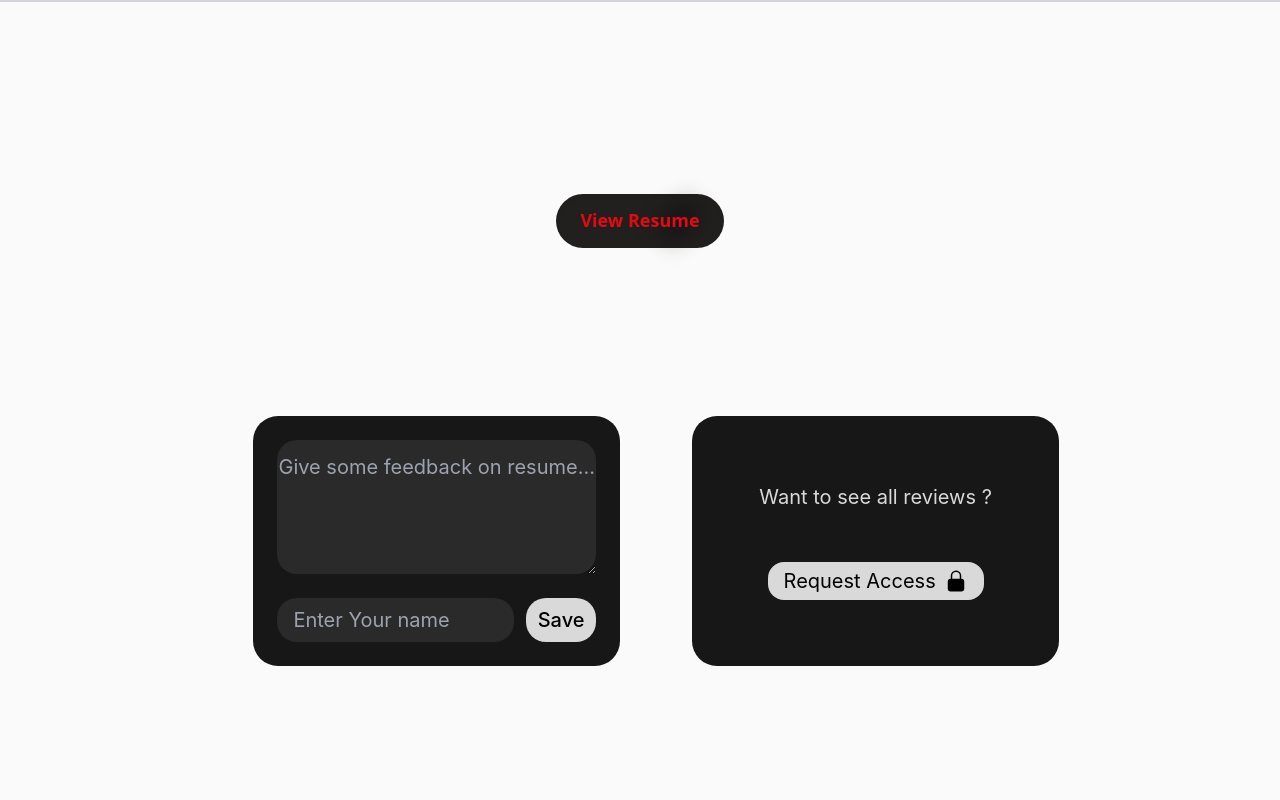
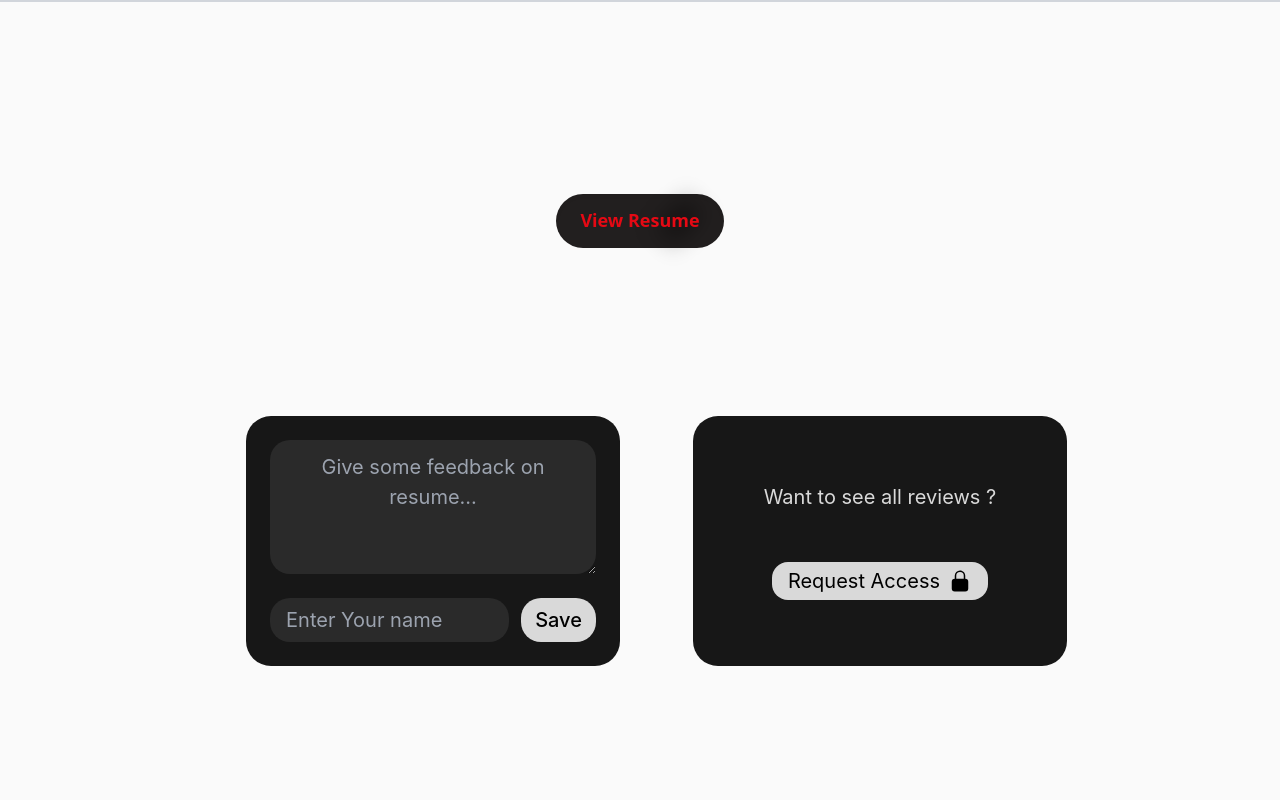
Before and after one commit to RohanNikumbh27/rohan-nikumbh, a SvelteKit app: page /resume in a window 1280 px wide. Shown: the top 800 px of the page. Built offline with nearby package versions, Linux system fonts and the light colour scheme.

Commit message:
resume page improved, and drive resume link

```diff
--- a/src/routes/resume/+page.svelte
+++ b/src/routes/resume/+page.svelte
@@ -2,8 +2,7 @@
   import Button from "$lib/components/form/Button.svelte";
   import { userCurrency } from "$lib/store/userStore"
   import toast, { Toaster } from "svelte-french-toast";
-  let resumeLink =
-    "https://easyplacements.s3.ap-south-1.amazonaws.com/VIIT/VI-TPO/Student_Documents/22220070/vc8pdbrt64pdf?X-Amz-Algorithm=AWS4-HMAC-SHA256&X-Amz-Date=20241020T170734Z&X-Amz-SignedHeaders=host&X-Amz-Expires=86399&X-Amz-Credential=AKIASPWL33DPWNHGBZ7S%2F20241020%2Fap-south-1%2Fs3%2Faws4_request&X-Amz-Signature=119da33bf8078a4d8a191107589d0a640243ad981fc9c84636630e0a4668e382"
+  let resumeLink = "https://drive.google.com/file/d/14ZERfVAFdYRxAyox7wQHorNyYzQhPsgp/view"
   let position = {style:"color:#fdfdfd; font-weight:bold; padding: 16px; background:black; border-radius:30px"};
   let reqStatus = "notSent";
   let disableReqSend = false;
@@ -41,36 +40,13 @@
   // };
 
   const sendReqFn = async () => {
-  //   if (navigator.geolocation) {
-  //     navigator.geolocation.getCurrentPosition(
-  //       (position) => {
-  //           if($userCurrency.name == ""){
-  //               let { latitude, longitude } = position?.coords;
     reqStatus = "sending";
-
-  //               const promise = getUsersCurrentAddress(latitude, longitude);
-  //               promise.then((val)=>{
-  //                   // console.log("new userCurrency", val);
-  //                   console.log("new userCurrency", $userCurrency)
-
-
 
     setTimeout(() => {
         disableReqSend = true;
         reqStatus = "sent"
         toast.success("Request sent successfully", position)
     }, 2000);
-
-
-
-  //               })
-  //           }else{
-  //               console.log("prev userCurrency", $userCurrency)
-  //           }
-  //       },
-  //       (err) => console.log(err)
-  //     );
-  //   }
   };
 
   let name = "";
@@ -120,7 +96,7 @@
         >
           <svg
             aria-hidden="true"
-            class="w-14 h-14 text-black animate-spin fill-white"
+            class="w-14 h-14 text-black animate-spin fill-primary"
             viewBox="0 0 100 101"
             fill="none"
             xmlns="http://www.w3.org/2000/svg"
@@ -144,19 +120,19 @@
           <textarea
             bind:value={feedbackMsg}
             required
-            class="w-full smoothClick grayd h-full flexc text-center pt-[12px] rounded-[20px] min-h-[100px]"
+            class="w-full smoothClick grayd h-full flexc text-center pt-[12px] px-10 rounded-[20px] min-h-[100px]"
             placeholder="Give some feedback on resume..."
           ></textarea>
           <div class="w-full !pt-3 h-[40%] flexc gap-3 flex-row">
             <input
               bind:value={name}
               required
-              class="h-full w-full smoothClick flexc grayd rounded-[20px] pl-4"
+              class="h-full w-full smoothClick pl-10 flexc grayd rounded-[20px] pl-4"
               placeholder="Enter Your name"
             />
             <button
               on:click={saveFun}
-              class="h-full w-[30%] flexc smoothClick bg-[#D9D9D9] text-[#000] font-medium !rounded-[20px] text-xl"
+              class="h-full w-[30%] flexc smoothClick bg-[#D9D9D9] text-[#000] font-medium !rounded-[20px] text-xl px-2"
               >Save</button
             >
           </div>
@@ -200,7 +176,7 @@
           {:else if reqStatus == "sending"}
             <svg
               aria-hidden="true"
-              class="w-6 h-6 text-gray-200 animate-spin dark:text-gray-600 fill-black"
+              class="w-6 h-6 text-primary-dark animate-spin  fill-primary"
               viewBox="0 0 100 101"
               fill="none"
               xmlns="http://www.w3.org/2000/svg"
```
Lines whose indentation alone changed are shown as unchanged.
